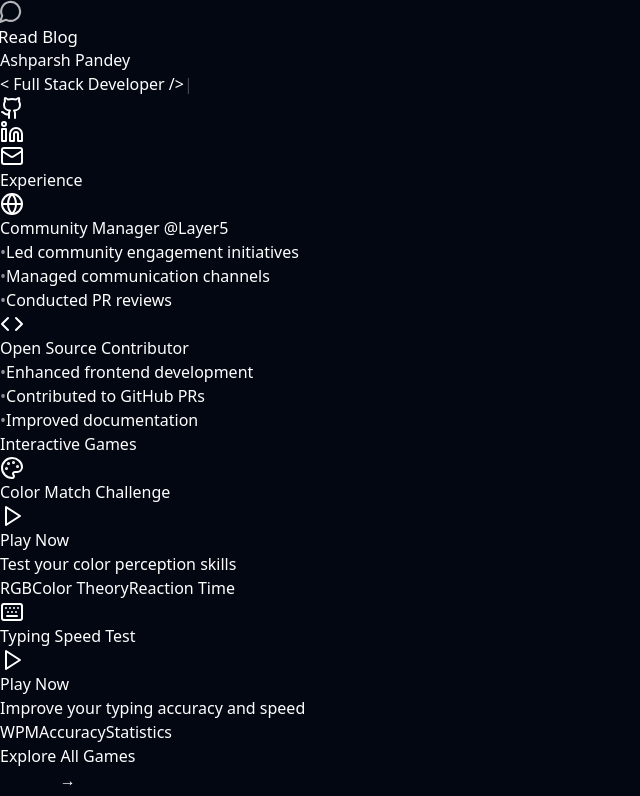
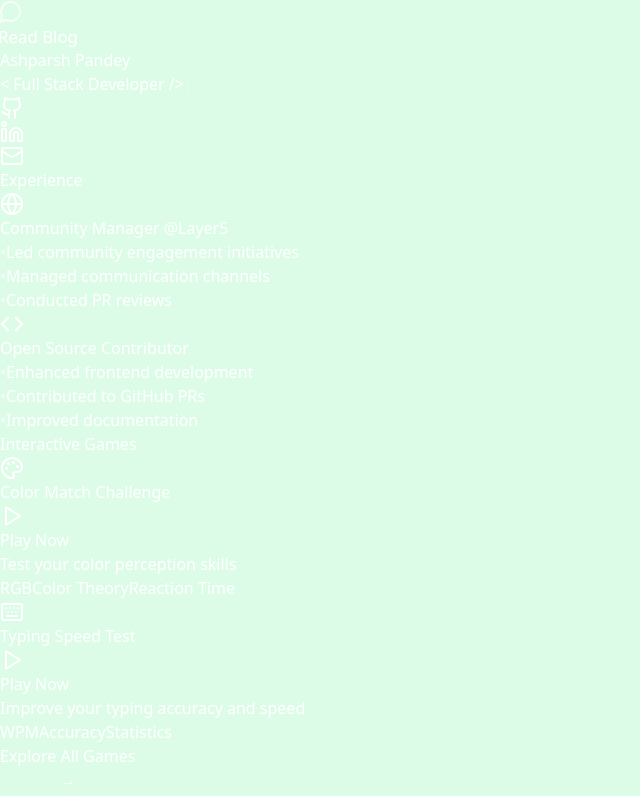
Before and after one commit to ayushdama11/portfolio, a React (Vite) app: page / in a window 1280 px wide. Shown: the top 796 px of the page, without its empty margins (0-640 px from the left). Built offline with nearby package versions, Linux system fonts and the light colour scheme.

Commit message:
Update body background color in tailwind.css to green-100 for improved aesthetics

```diff
--- a/src/styles/tailwind.css
+++ b/src/styles/tailwind.css
@@ -3,5 +3,5 @@
 @tailwind utilities;
 
 body {
-  @apply bg-gray-950 text-white antialiased;
+  @apply bg-green-100 text-white antialiased;
 }
```
